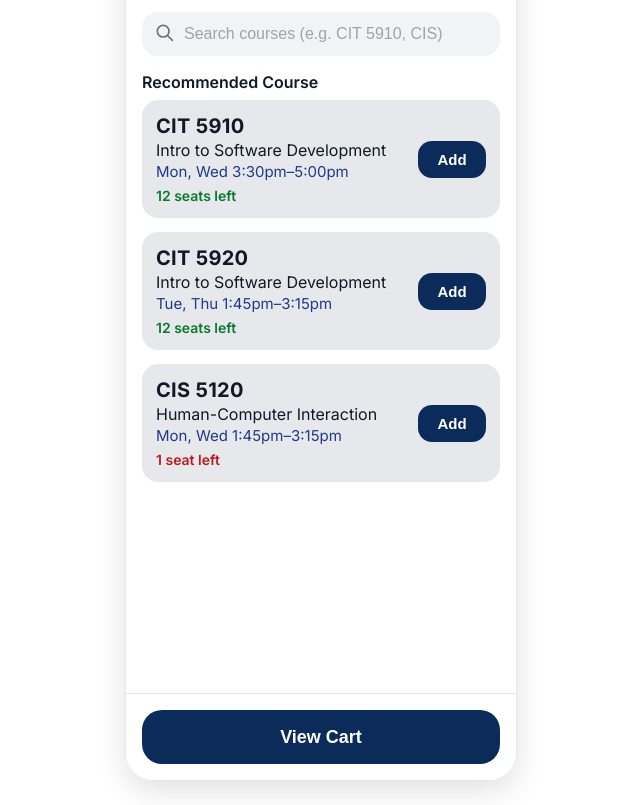
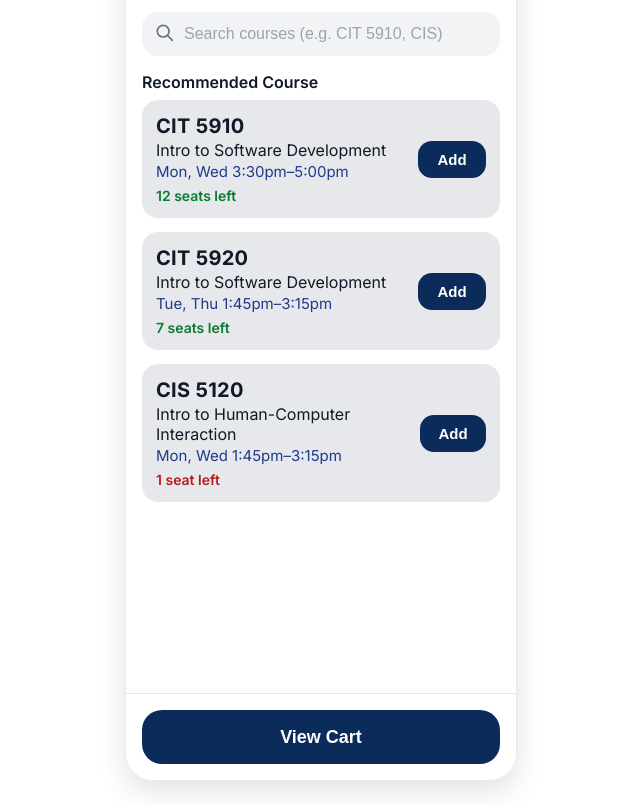
Before and after one commit to Ziyilii/path-at-penn-stage4, a plain HTML site: page index.html in a window 1280 px wide. Shown: the part 89-894 px from the top of the page, without its empty margins (319-959 px from the left). Drawn offline with Linux system fonts and the light colour scheme.

Commit message:
Update index.html

```diff
--- a/index.html
+++ b/index.html
@@ -45,7 +45,7 @@
           <h3 class="code">CIT 5920</h3>
           <div class="name">Intro to Software Development</div>
           <div class="time">Tue, Thu 1:45pm–3:15pm</div>
-          <div class="seats seats-ok">12 seats left</div>
+          <div class="seats seats-ok">7 seats left</div>
         </div>
         <button class="btn add" disabled>Add</button>
       </article>
@@ -53,7 +53,7 @@
       <article class="course-card">
         <div class="left">
           <h3 class="code">CIS 5120</h3>
-          <div class="name">Human-Computer Interaction</div>
+          <div class="name">Intro to Human-Computer Interaction</div>
           <div class="time">Mon, Wed 1:45pm–3:15pm</div>
           <div class="seats seats-low">1 seat left</div>
         </div>
```
